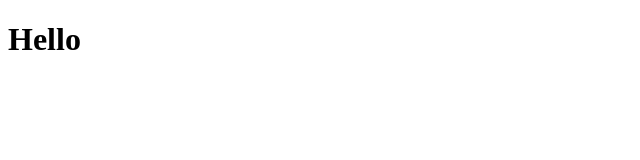
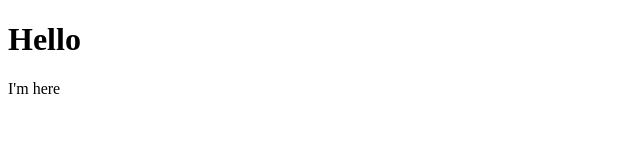
Before and after one commit to hannahassel/hannaogjens, a plain HTML site: page index.html in a window 1280 px wide. Shown: the full height of the page, 0-640 px from the left. Drawn offline with Linux system fonts and the light colour scheme.

Commit message:
I added a paragraph

```diff
--- a/index.html
+++ b/index.html
@@ -8,5 +8,7 @@
 </head>
 <body>
     <h1>Hello</h1>
+
+    <p>I'm here</p>
 </body>
 </html>
```
